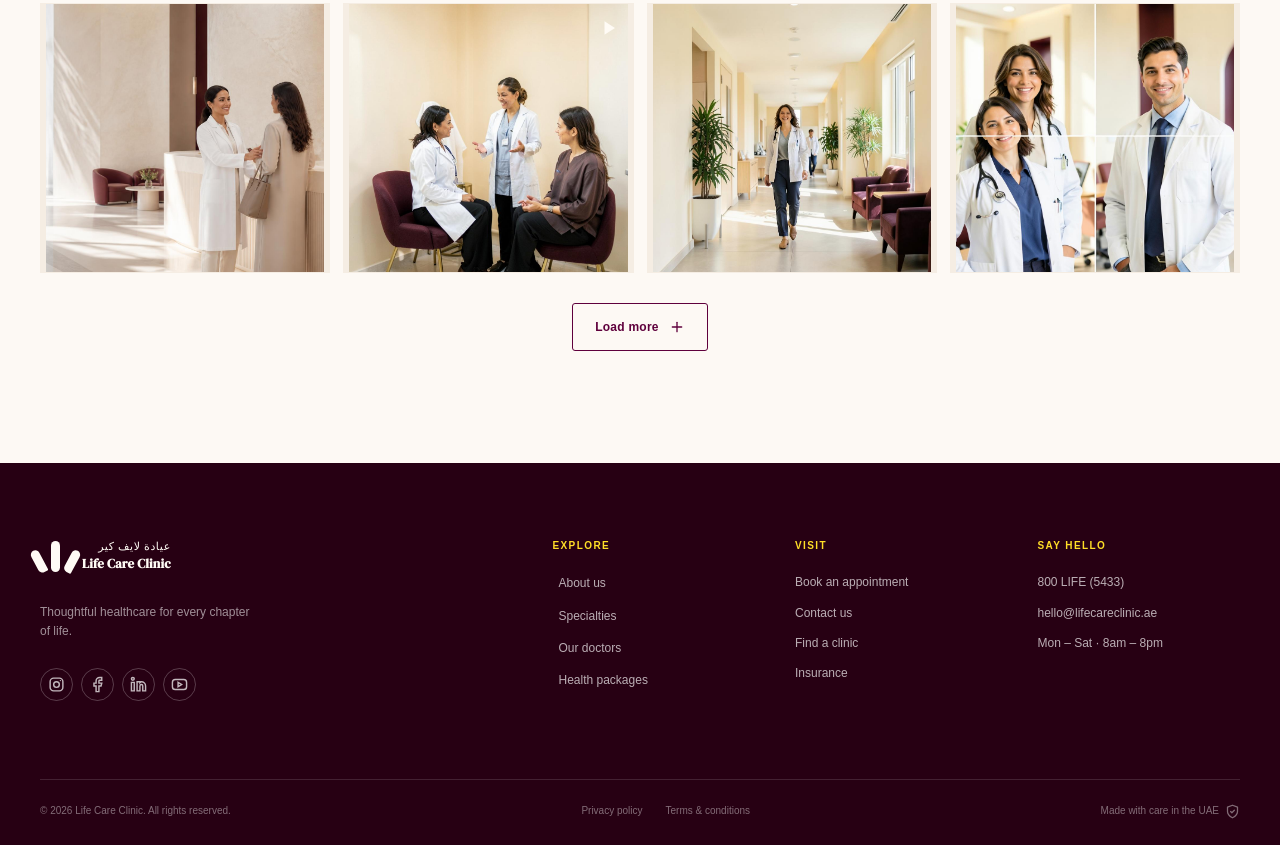
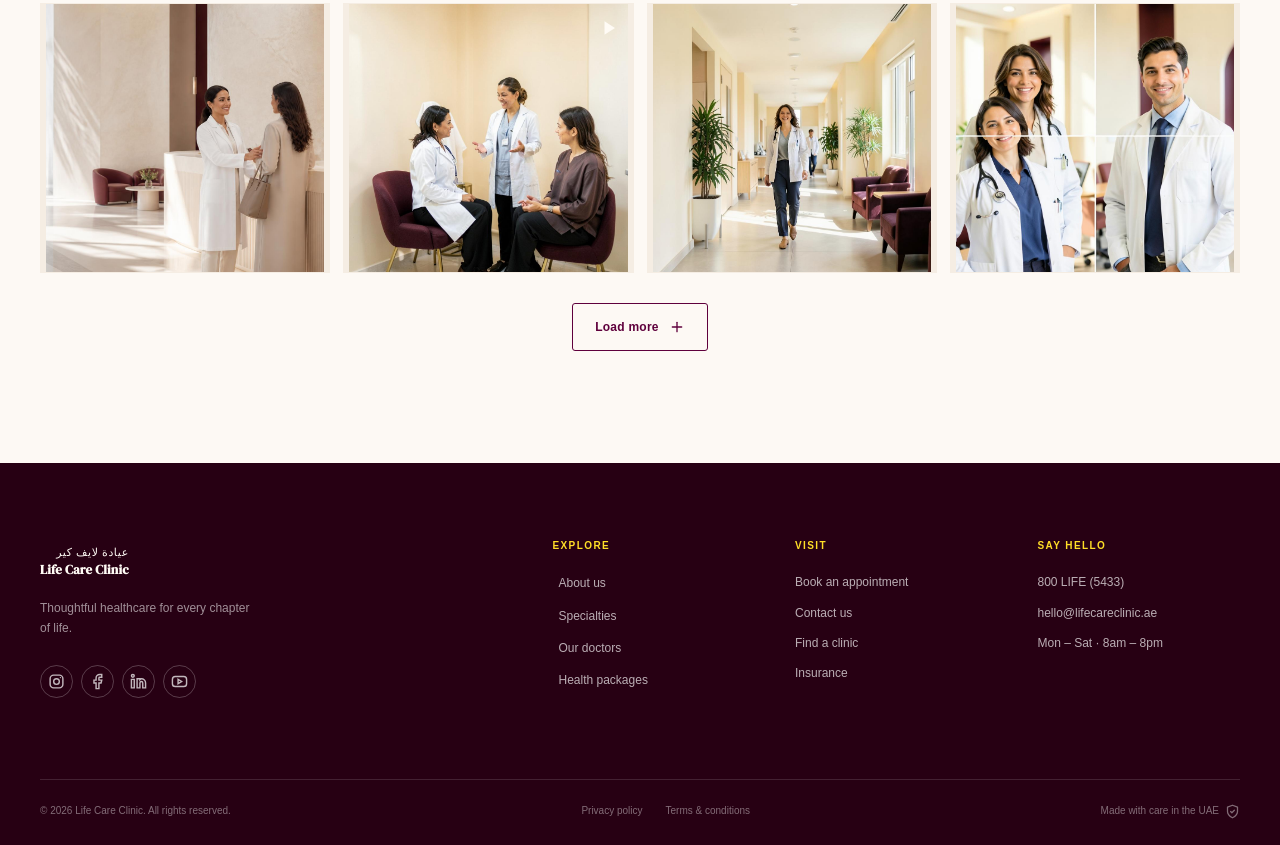
Before and after one commit to UXdeveloper0524/LCC, a plain HTML site: page index.html in a window 1280 px wide. Shown: the part 7307-8152 px from the top of the page. Drawn offline with Linux system fonts and the light colour scheme; a web font is replaced by a local one.

Commit message:
new deign

```diff
--- a/index.html
+++ b/index.html
@@ -394,7 +394,6 @@
     <div class="container footer-top">
       <div class="footer-brand">
         <a href="#home" class="brand brand--light" aria-label="Life Care Clinic home">
-          <span class="brand-mark" aria-hidden="true"><span></span><span></span><span></span></span>
           <span class="brand-copy">
             <span class="brand-arabic" lang="ar" dir="rtl">عيادة لايف كير</span>
             <span class="brand-name">Life Care Clinic</span>
```
